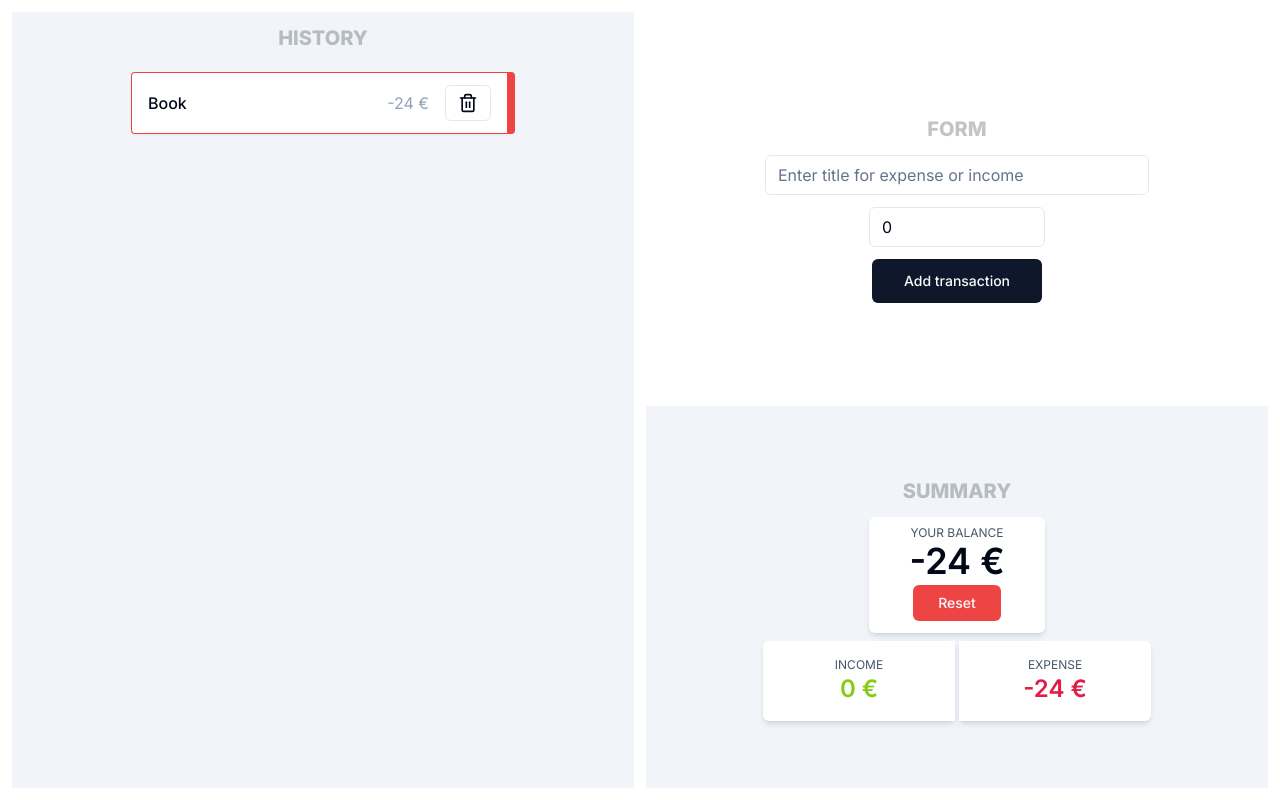
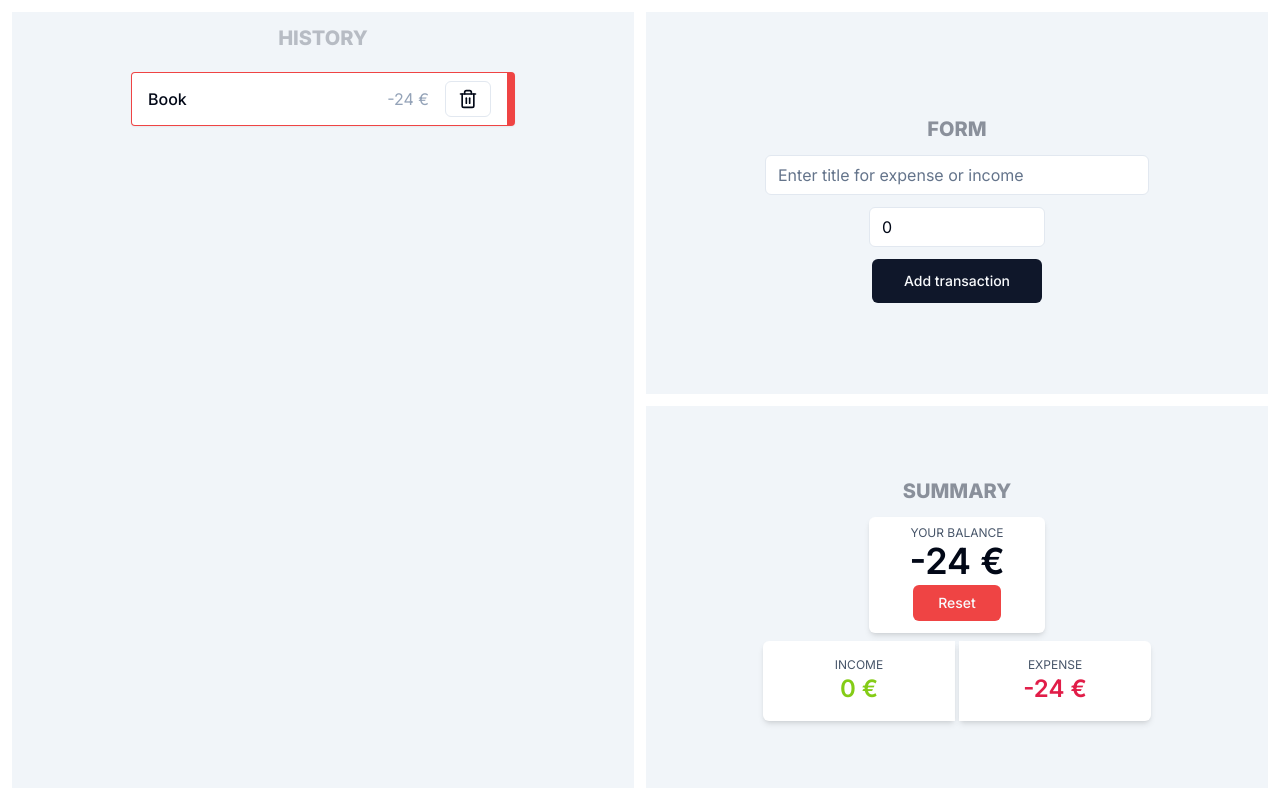
Before and after one commit to MarianHolly/expense-tracker, a Next.js app: page / in a window 1280 px wide. Built offline with nearby package versions, Linux system fonts and the light colour scheme.

Commit message:
styling corrections

```diff
--- a/components/expense-form.jsx
+++ b/components/expense-form.jsx
@@ -32,8 +32,8 @@ export default function ExpenseForm() {
   }
 
   return (
-    <div className="w-full flex flex-col justify-center items-center">
-      <h1 className="text-xl font-extrabold uppercase text-slate-900 opacity-25 my-3">Form</h1>
+    <div className="w-full flex flex-col justify-center items-center bg-slate-100">
+      <h1 className="text-xl font-extrabold uppercase text-slate-900 opacity-45 my-3">Form</h1>
       <form onSubmit={onSubmit} className="flex flex-col gap-y-3 items-center">
         <Input
           type="text"
--- a/components/expense-history.jsx
+++ b/components/expense-history.jsx
@@ -12,7 +12,7 @@ export default function ExpenseHistory() {
   if (transactions?.length === 0) {
     return (
       <div className="bg-slate-100 w-full row-span-2">
-        <h1 className="text-xl font-extrabold uppercase text-slate-900 opacity-25 my-3 text-center">
+        <h1 className="text-xl font-extrabold uppercase text-slate-900 opacity-45 my-3 text-center">
           History
         </h1>
         <h1 className="text-center pb-8 text-lg font-extralight">
@@ -41,7 +41,7 @@ function Item({ tran, deleteTransaction }) {
   return (
     <Card
       key={tran.id}
-      className={`flex flex-row justify-between items-center w-96 m-2 px-2 lg:px-4 py-1 lg:py-3 rounded-sm ${
+      className={`flex flex-row justify-between items-center w-96 m-2 px-2 lg:px-4 py-1 lg:py-2 rounded-sm ${
         tran.amount >= 0 ? "border-r-8 border-green-500" : "border-r-8 border-red-500"
       }`}
     >
--- a/components/expense-summary.jsx
+++ b/components/expense-summary.jsx
@@ -11,7 +11,7 @@ export default function ExpenseSummary() {
 
   return (
     <div className="bg-slate-100 w-full flex flex-col justify-center items-center">
-      <h1 className="text-xl font-extrabold uppercase text-slate-900 opacity-25 my-3">Summary</h1>
+      <h1 className="text-xl font-extrabold uppercase text-slate-900 opacity-45 my-3">Summary</h1>
       <div className="flex flex-col justify-center py-2 px-5 lg:px-10 text-center shadow-md rounded-md bg-white">
         <h2 className="text-xs text-slate-600 uppercase">Your Balance</h2>
         <h1 className="text-2xl lg:text-4xl font-semibold">{balance} €</h1>
```
